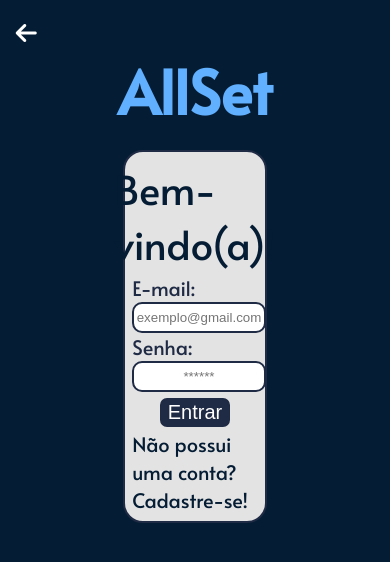
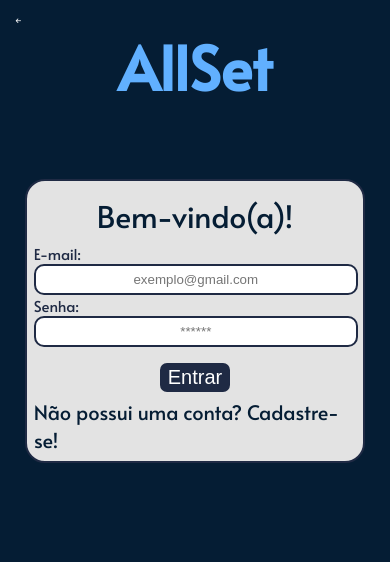
Before and after one commit to felipesmithdev/AllSet, a website: page public/login.html in a window 390 px wide. Drawn offline with Linux system fonts and the light colour scheme.

Commit message:
Subindo responsividade login e cadastro

```diff
--- a/public/css/login.css
+++ b/public/css/login.css
@@ -39,11 +39,9 @@ body {
 .formulario {
   display: flex;
   flex-direction: column;
+  align-items: flex-start;
   color: #1f2a44;
   background-color: rgb(227, 227, 227);
-  justify-content: space-around;
-  height: fit-content;
-  width: 35%;
   border-radius: 20px;
   font-size: 20px;
   padding: 2%;
@@ -52,17 +50,15 @@ body {
 }
 
 .campo {
-  display: flex;
-  align-items: flex-start;
-  flex-direction: column;
+  width: 98%;
 }
 
 input,
 select {
+  width: 100%;
   height: 25px;
   border-radius: 10px;
   text-align: center;
-  width: 100%;
   border: solid 2px #1f2a44;
 }
 
--- a/public/css/mobile-login.css
+++ b/public/css/mobile-login.css
@@ -1,60 +1,49 @@
-
-
-
-@media(max-width: 1200px){
-
-    html{
+@media (max-width: 1200px) {
+  html {
     font-size: 55%;
   }
 
-    .formulario{
+  .formulario {
     width: 45%;
   }
 
-    .titulo{
+  .titulo {
     font-size: 30px;
   }
 }
 
-
-@media(max-width: 920px){
-
-    html{
+@media (max-width: 920px) {
+  html {
     font-size: 55%;
   }
 
-    .formulario{
+  .formulario {
     margin-top: 20%;
     width: 55%;
-
+  }
 }
 
-
-}
-
-@media(max-width: 720px){
-
-    html{
+@media (max-width: 720px) {
+  html {
     font-size: 55%;
   }
 
-    .formulario{
+  .formulario {
     width: 65%;
     font-size: 15px;
   }
 
-    .titulo{
+  /* .titulo{
         font-size: 20px;
-    }
+    } */
 }
 
-@media(max-width: 500px){
-
-    html{
+@media (max-width: 500px) {
+  html {
     font-size: 25%;
   }
 
-    .formulario{
+  .formulario {
     width: 90%;
   }
 }
--- a/public/login.html
+++ b/public/login.html
@@ -1,18 +1,20 @@
 <!DOCTYPE html>
 <html lang="en">
-
   <head>
-    <meta charset="UTF-8">
-    <meta name="viewport" content="width=device-width, initial-scale=1.0">
-    <link rel="stylesheet" href="./css/login.css">
-    <script src="https://kit.fontawesome.com/88fed8b646.js" crossorigin="anonymous"></script>
-    <link rel="website icon" type="png" href="./assets/img/logoAllSet.png">
+    <meta charset="UTF-8" />
+    <meta name="viewport" content="width=device-width, initial-scale=1.0" />
+    <link rel="stylesheet" href="./css/login.css" />
+    <link rel="stylesheet" href="./css/mobile-login.css" />
+    <script
+      src="https://kit.fontawesome.com/88fed8b646.js"
+      crossorigin="anonymous"
+    ></script>
+    <link rel="website icon" type="png" href="./assets/img/logoAllSet.png" />
     <script src="./js/sessao.js"></script>
     <title>AllSet - Login</title>
   </head>
 
   <body>
-
     <!-- <header>
         <a class="logo" href="index.html">
            AllSet
@@ -21,60 +23,55 @@
           <a href="index.html"><i class="fa-solid fa-right-from-bracket"></i></a>
       </header> -->
 
-
     <!-- <div class="alerta_erro">
         <div class="card_erro" id="cardErro">
             <span id="mensagem_erro"></span>
         </div> -->
     <!-- </div> -->
-   <a href="index.html" class="voltar"> <i class="fa-solid fa-arrow-left"></i></a>
+    <a href="index.html" class="voltar">
+      <i class="fa-solid fa-arrow-left"></i
+    ></a>
     <h1 class="titulo-form">AllSet</h1>
 
     <div class="formulario">
-        <span class="titulo">Bem-vindo(a)!</span>
+      <h2 class="titulo">Bem-vindo(a)!</h2>
 
       <div class="campo">
         <span>E-mail:</span>
-            <input id="email_input" type="text" placeholder="exemplo@gmail.com">
+        <input id="email_input" type="text" placeholder="exemplo@gmail.com" />
       </div>
 
       <div class="campo">
         <span>Senha:</span>
-            <input id="senha_input" type="password" placeholder="******">
+        <input id="senha_input" type="password" placeholder="******" />
       </div>
       <div id="div_erros_login"></div>
       <button class="botao" onclick="entrar()">Entrar</button>
-        <a href="./cadastro-empresa.html" class="texto-link">Não possui uma conta? Cadastre-se!</a>
+      <a href="./cadastro-empresa.html" class="texto-link"
+        >Não possui uma conta? Cadastre-se!</a
+      >
     </div>
-
 
     <div id="div_aguardar" class="loading-div">
       <img src="./assets/gifazul.gif" id="loading-gif" />
     </div>
-
-
-
   </body>
-
 </html>
 
 <script>
-
-
   function entrar() {
-            var email = document.getElementById('email_input').value
-            var senha = document.getElementById('senha_input').value
+    var email = document.getElementById("email_input").value;
+    var senha = document.getElementById("senha_input").value;
 
     if (email == "monitoramento@allset.com" && senha == "Mon123@") {
-            window.location.href = "monitoramento_real.html"
-        } else if (email == "adm@allser.com" && senha == "Adm123@"){
-            window.location.href = "monitoramento_real.html"
-        } else{
-            div_erros_login.innerHTML = "Login inválido! Verifique se as informações foram escritas corretamente"
-            console.log(email)
-            console.log(senha)
+      window.location.href = "monitoramento_real.html";
+    } else if (email == "adm@allser.com" && senha == "Adm123@") {
+      window.location.href = "monitoramento_real.html";
+    } else {
+      div_erros_login.innerHTML =
+        "Login inválido! Verifique se as informações foram escritas corretamente";
+      console.log(email);
+      console.log(senha);
     }
   }
-
-
 </script>
```
Lines whose indentation alone changed are shown as unchanged.
